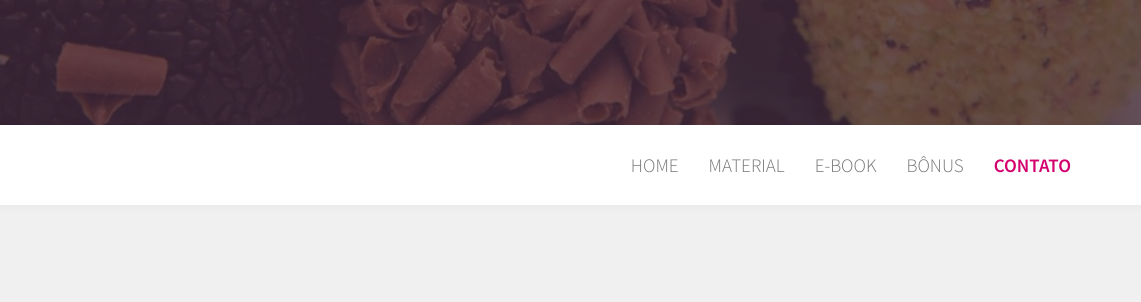
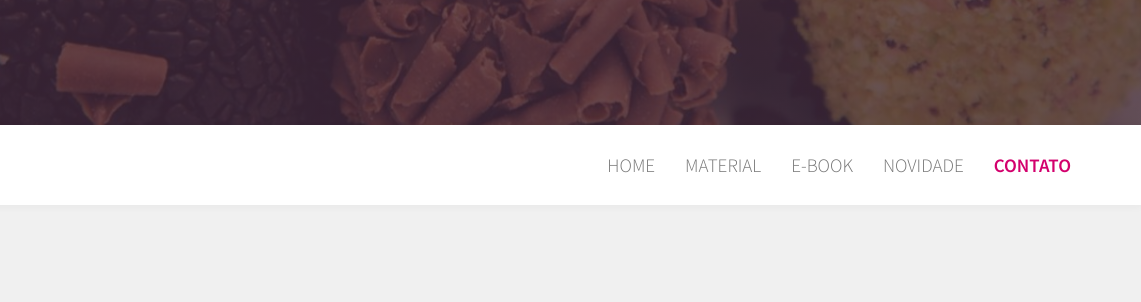
Before and after one commit to Renatocirilo/200doces, a plain HTML site: page index.html in a window 1280 px wide. Shown: the part 675-977 px from the top of the page, 139-1280 px from the left. Drawn offline with Linux system fonts and the light colour scheme.

```diff
--- a/index.html
+++ b/index.html
@@ -72,7 +72,7 @@
         <li><a href="#top" class="smoothScroll">Home</a></li>
         <li><a href="#feature" class="smoothScroll">Material</a></li>
         <li><a href="#about" class="smoothScroll">E-Book</a></li>
-        <li><a href="#menu" class="smoothScroll">Bônus</a></li>
+        <li><a href="#menu" class="smoothScroll">Novidade</a></li>
         <li><a href="#contact" class="smoothScroll">Contato</a></li>
       </ul>
     </div>
```
